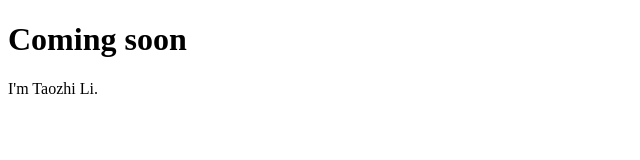
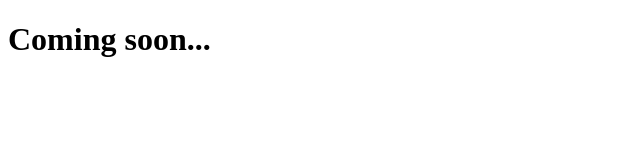
Before and after one commit to 1tz/1tz.github.io, a plain HTML site: page index.html in a window 1280 px wide. Shown: the whole page, without its empty margins (0-640 px from the left). Drawn offline with Linux system fonts and the light colour scheme.

Commit message:
Update index.html

```diff
--- a/index.html
+++ b/index.html
@@ -1,7 +1,6 @@
 <!DOCTYPE html>
 <html>
 <body>
-<h1>Coming soon</h1>
-<p>I'm Taozhi Li.</p>
+<h1>Coming soon...</h1>
 </body>
 </html>
```
